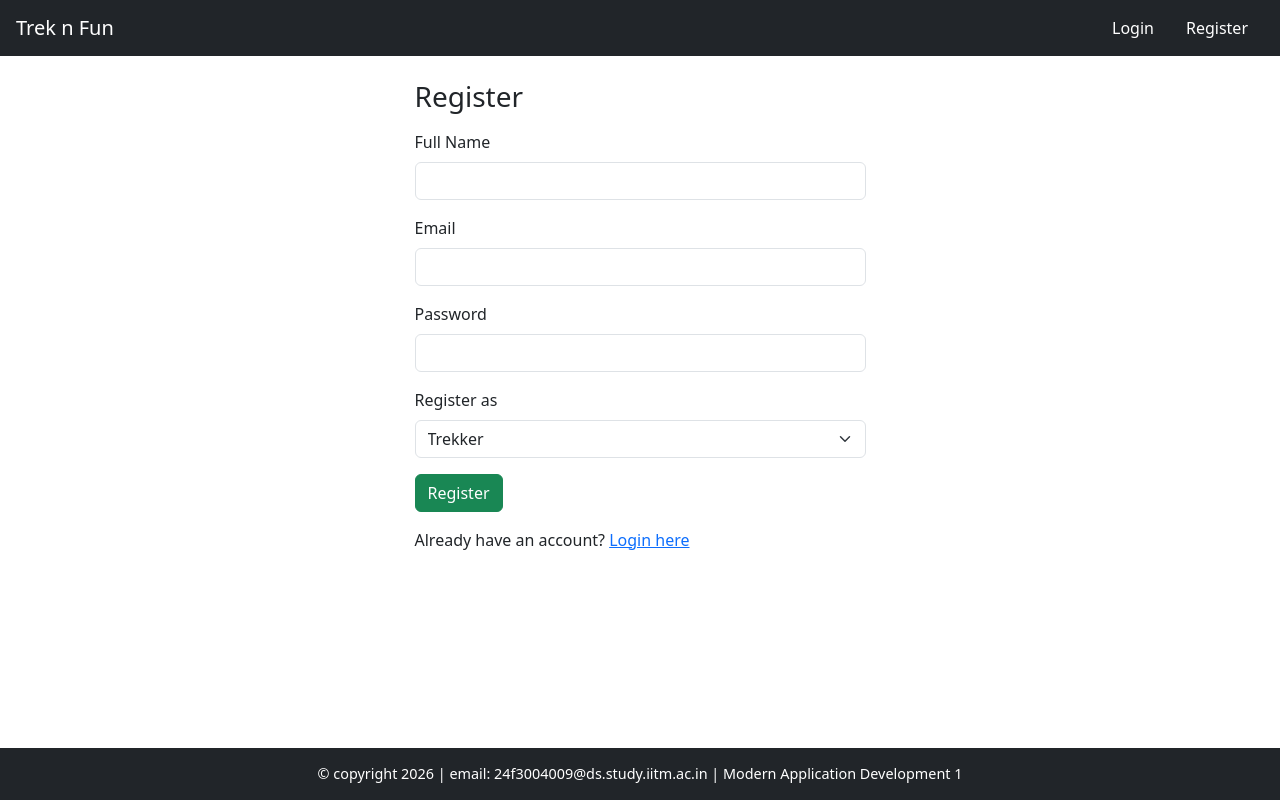
After one commit to 24f3004009/trekking_management_app_v1, a Flask app: page /auth/register in a window 1280 px wide. The commit adds this page. Run offline with Flask 3, Linux system fonts and the light colour scheme.

Commit message:
Milestone: added login function, authentication system, and login/register page, also made the base template a bit nice and added bootstrap to make everything look good

```diff
--- a/app.py
+++ b/app.py
@@ -1,7 +1,8 @@
-from flask import Flask
+from flask import Flask,render_template
 from config import Config
 from extensions import db, login_manager
 from models import *
+from routes.auth import auth_bp
 
 def create_app():
     app = Flask(__name__)
@@ -13,6 +14,8 @@ def create_app():
     with app.app_context():
         db.create_all()
 
+    app.register_blueprint(auth_bp, url_prefix='/auth')
+
     return app
 
 app = create_app()
--- a/models.py
+++ b/models.py
@@ -6,7 +6,7 @@ class User(db.Model, UserMixin):
     id = db.Column(db.Integer, primary_key=True)
     name = db.Column(db.String, nullable=False)
     email = db.Column(db.String, nullable=False, unique=True)
-    pass_hash = db.Column(db.String(255), nullable=False)
+    password_hash = db.Column(db.String(255), nullable=False)
     role = db.Column(db.String(20), nullable=False)
     status = db.Column(db.String(20), default='active',nullable=False)
 
--- /dev/null
+++ b/routes/auth.py
@@ -0,0 +1,78 @@
+from flask import Blueprint, render_template, redirect, url_for, flash, request
+from flask_login import login_user, logout_user, login_required, current_user
+from werkzeug.security import generate_password_hash, check_password_hash
+from models import User, TrekStaff
+from extensions import db
+
+
+auth_bp = Blueprint('auth', __name__)
+
+
+@auth_bp.route('/register', methods=['GET', 'POST'])
+def register():
+    if request.method == 'POST':
+        name = request.form.get('name')
+        email = request.form.get('email')
+        password = request.form.get('password')
+        role = request.form.get('role')  # 'staff' or 'user'
+
+        existing_user = User.query.filter_by(email=email).first()
+        if existing_user:
+            flash('Email already registered', 'danger')
+            return redirect(url_for('auth.register'))
+
+        hashed_password = generate_password_hash(password)
+        new_user = User(name=name, email=email, password_hash=hashed_password, role=role)
+        db.session.add(new_user)
+        db.session.commit()
+
+        if role == 'staff':
+            profile = TrekStaff(user_id=new_user.id, approved=False)
+            db.session.add(profile)
+            db.session.commit()
+
+        flash('Registration successful !', 'success')
+        return redirect(url_for('auth.login'))
+
+    return render_template('auth/register.html')
+
+
+@auth_bp.route('/login', methods=['GET', 'POST'])
+def login():
+    if request.method == 'POST':
+        email = request.form.get('email')
+        password = request.form.get('password')
+
+        user = User.query.filter_by(email=email).first()
+
+        if not user or not check_password_hash(user.password_hash, password):
+            flash('Invalid email or password', 'danger')
+            return redirect(url_for('auth.login'))
+
+        if user.status == 'blacklisted':
+            flash('Your account has been blacklisted, contact the admin for details', 'danger')
+            return redirect(url_for('auth.login'))
+
+        if user.role == 'staff':
+            if not user.staff_profile or not user.staff_profile.approved:
+                flash('Your staff account is pending admin approval', 'warning')
+                return redirect(url_for('auth.login'))
+
+        login_user(user)
+
+        if user.role == 'admin':
+            return redirect(url_for('admin.dashboard'))
+        elif user.role == 'staff':
+            return redirect(url_for('staff.dashboard'))
+        else:
+            return redirect(url_for('user.dashboard'))
+
+    return render_template('auth/login.html')
+
+
+@auth_bp.route('/logout')
+@login_required
+def logout():
+    logout_user()
+    flash('Logged out successfully !', 'info')
+    return redirect(url_for('auth.login'))
--- a/static/main.css
+++ b/static/main.css
@@ -1,11 +1,24 @@
-.header{
-
+body {
+    display: flex;
+    flex-direction: column;
+    min-height: 100vh;
+    margin: 0;
 }
 
-.main-body{
-
+.container {
+    flex: 1;
 }
 
-.footer{
+.footer {
+    background-color: #212529;
+    color: #ffffff;
+    text-align: center;
+    padding: 15px 0;
+    margin-top: 40px;
+    font-size: 0.9rem;
+}
 
+.footer a {
+    color: #ffffff;
+    text-decoration: underline;
 }
--- /dev/null
+++ b/templates/auth/register.html
@@ -0,0 +1,32 @@
+{% extends "base.html" %}
+
+{% block content %}
+<div class="row justify-content-center">
+    <div class="col-md-5">
+        <h3 class="mb-3">Register</h3>
+        <form method="POST">
+            <div class="mb-3">
+                <label class="form-label">Full Name</label>
+                <input type="text" name="name" class="form-control" required>
+            </div>
+            <div class="mb-3">
+                <label class="form-label">Email</label>
+                <input type="email" name="email" class="form-control" required>
+            </div>
+            <div class="mb-3">
+                <label class="form-label">Password</label>
+                <input type="password" name="password" class="form-control" required>
+            </div>
+            <div class="mb-3">
+                <label class="form-label">Register as</label>
+                <select name="role" class="form-select" required>
+                    <option value="user">Trekker</option>
+                    <option value="staff">Trek Staff</option>
+                </select>
+            </div>
+            <button type="submit" class="btn btn-success">Register</button>
+        </form>
+        <p class="mt-3">Already have an account? <a href="{{ url_for('auth.login') }}">Login here</a></p>
+    </div>
+</div>
+{% endblock %}
--- /dev/null
+++ b/templates/base.html
@@ -0,0 +1,56 @@
+<!DOCTYPE html>
+<html lang='en'>
+<head>
+    <meta charset='utf-8'>
+    <meta name='viewport' content='width=device-width, initial-scale=1'>
+    <title>Treak n Fun</title>
+    <link href="https://cdn.jsdelivr.net/npm/bootstrap@5.3.3/dist/css/bootstrap.min.css" rel="stylesheet">
+    <link rel='stylesheet' href='/static/main.css'>
+</head>
+<body>
+    <nav class="navbar navbar-dark bg-dark px-3">
+        <a class="navbar-brand" href="{{ url_for('auth.login') }}">Trek n Fun</a>
+
+        <ul class="nav">
+            {% if current_user.is_authenticated %}
+                <li class="nav-item">
+                    <span class="nav-link text-white">Hello, {{ current_user.name }}</span>
+                </li>
+                <li class="nav-item">
+                    <a class="nav-link text-white" href="{{ url_for('auth.logout') }}">Logout</a>
+                </li>
+            {% else %}
+                <li class="nav-item">
+                    <a class="nav-link text-white" href="{{ url_for('auth.login') }}">Login</a>
+                </li>
+                <li class="nav-item">
+                    <a class="nav-link text-white" href="{{ url_for('auth.register') }}">Register</a>
+                </li>
+            {% endif %}
+        </ul>
+    </nav>
+
+    <div class="container mt-4">
+        {% with messages = get_flashed_messages(with_categories=true) %}
+            {% if messages %}
+                {% for category, message in messages %}
+                    <div class="alert alert-{{ category }}" role="alert">
+                        {{ message }}
+                    </div>
+                {% endfor %}
+            {% endif %}
+        {% endwith %}
+
+        {% block content %}
+
+        <!-- Child goes here -->
+
+        {% endblock %}
+    </div>
+
+    <div class="footer">
+        © copyright 2026 | email: 24f3004009@ds.study.iitm.ac.in | Modern Application Development 1
+    </div>
+
+</body>
+</html>
```
Also changed, not shown: templates/Base.html (deleted, +0 -26 lines), templates/auth/login.html (added, +21 -0 lines), templates/admin/dashboard.html (added), templates/staff/dashboard.html (added), templates/user/dashboard.html (added).
